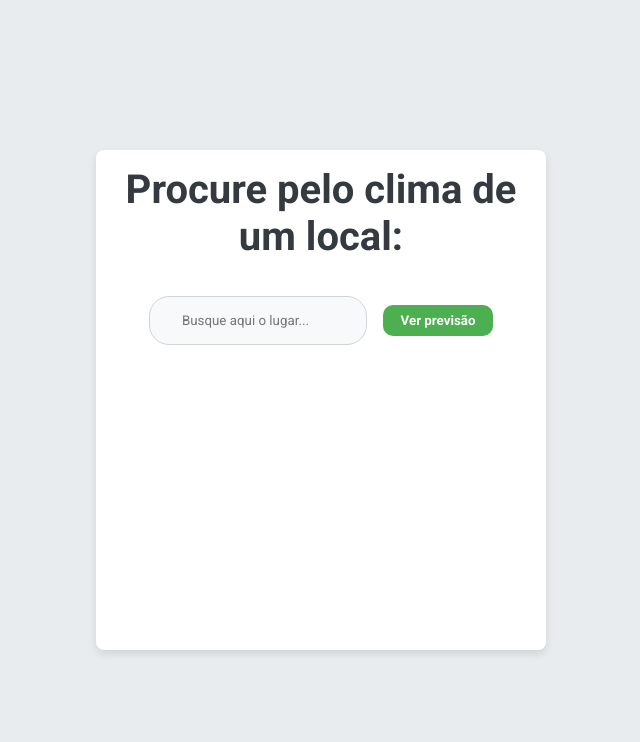
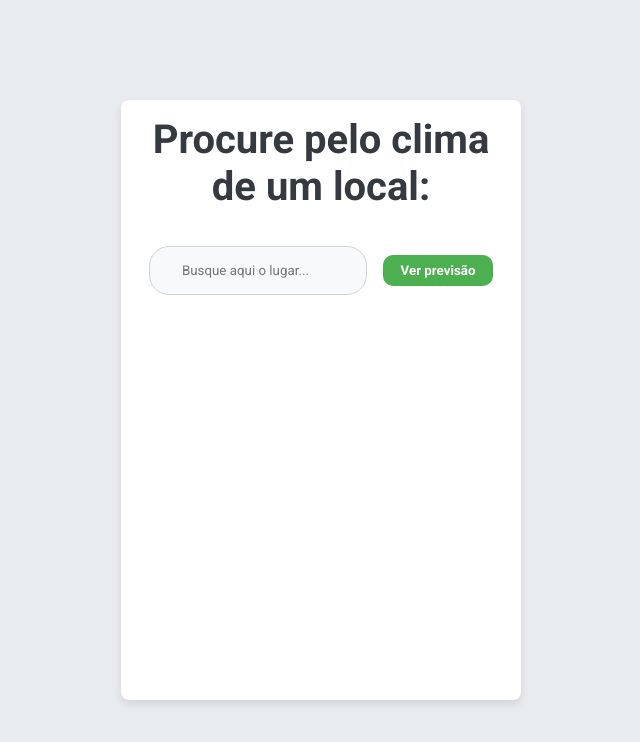
Before and after one commit to Matheus999814/weather-app, a React (Vite) app: page / in a window 1280 px wide. Shown: the top 742 px of the page, without its empty margins (319-959 px from the left). Built offline with nearby package versions, Linux system fonts and the light colour scheme; a web font is replaced by a local one.

Commit message:
Enviando alterações

```diff
--- a/package.json
+++ b/package.json
@@ -1,12 +1,12 @@
 {
   "name": "weather_app",
-  "homepage": "https://matheus999814.github.io/weather-app/",
+  "homepage": "https://matheus999814.github.io/weather_app/",
   "private": true,
   "version": "0.0.0",
   "type": "module",
   "scripts": {
     "predeploy": "npm run build",
-    "deploy": "gh-pages -d dist",
+  "deploy": "gh-pages -d dist",
     "dev": "vite",
     "build": "vite build",
     "lint": "eslint .",
--- a/src/App.css
+++ b/src/App.css
@@ -24,8 +24,8 @@ h1 {
 
 .container {
   background-color: #ffffff; /* fundo claro e neutro */
-  height: 500px;
-  width: 450px;
+  height: 600px;
+  width: 400px;
   box-shadow: 0 4px 8px rgba(0, 0, 0, 0.1); /* sombra suave para destacar */
   border-radius: 8px; /* bordas levemente arredondadas */
 }
@@ -69,9 +69,11 @@ button:hover {
 
 
 .weather-container p {
+  margin-top: 2rem;;
   text-align: center;
   font-size: 2rem;
   font-family: 'Franklin Gothic Medium', 'Arial Narrow', Arial, sans-serif;
+  padding: 0 2rem;
 }
 
 @media (max-width: 600px) {
```
